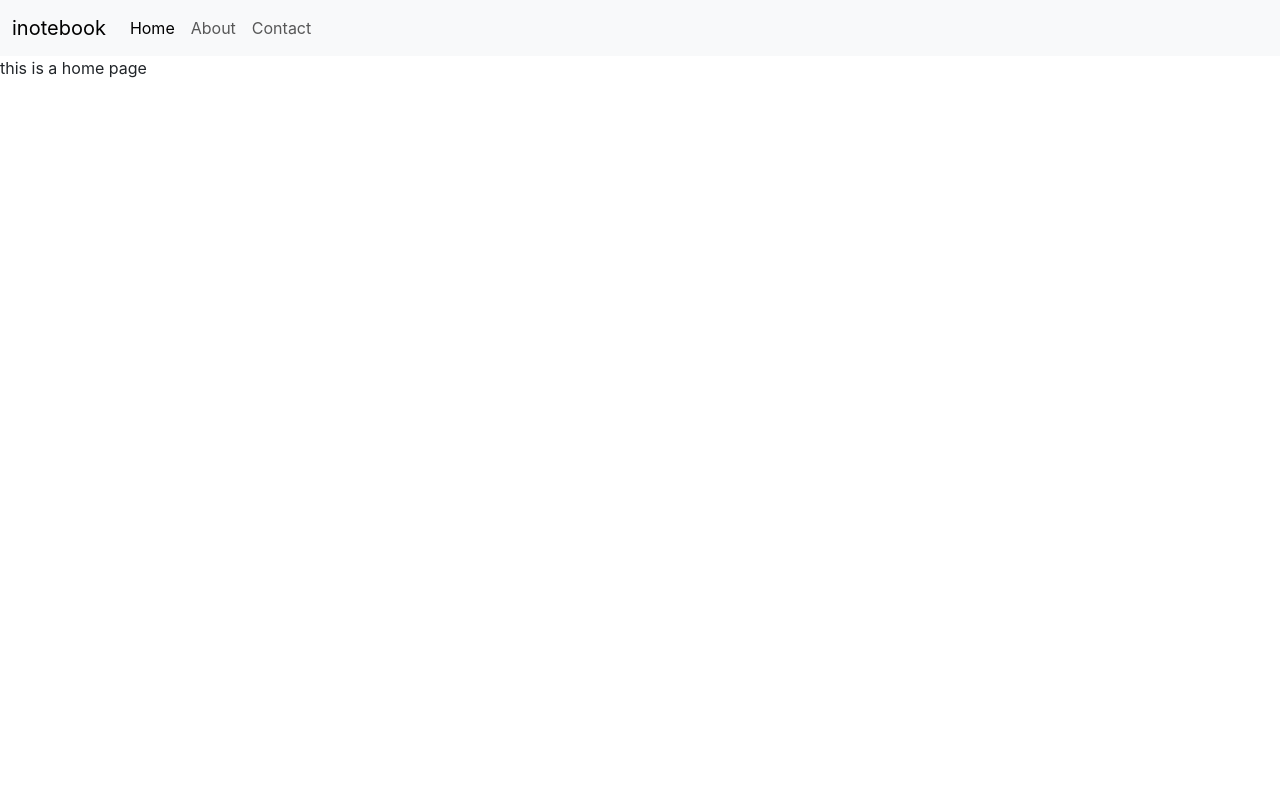
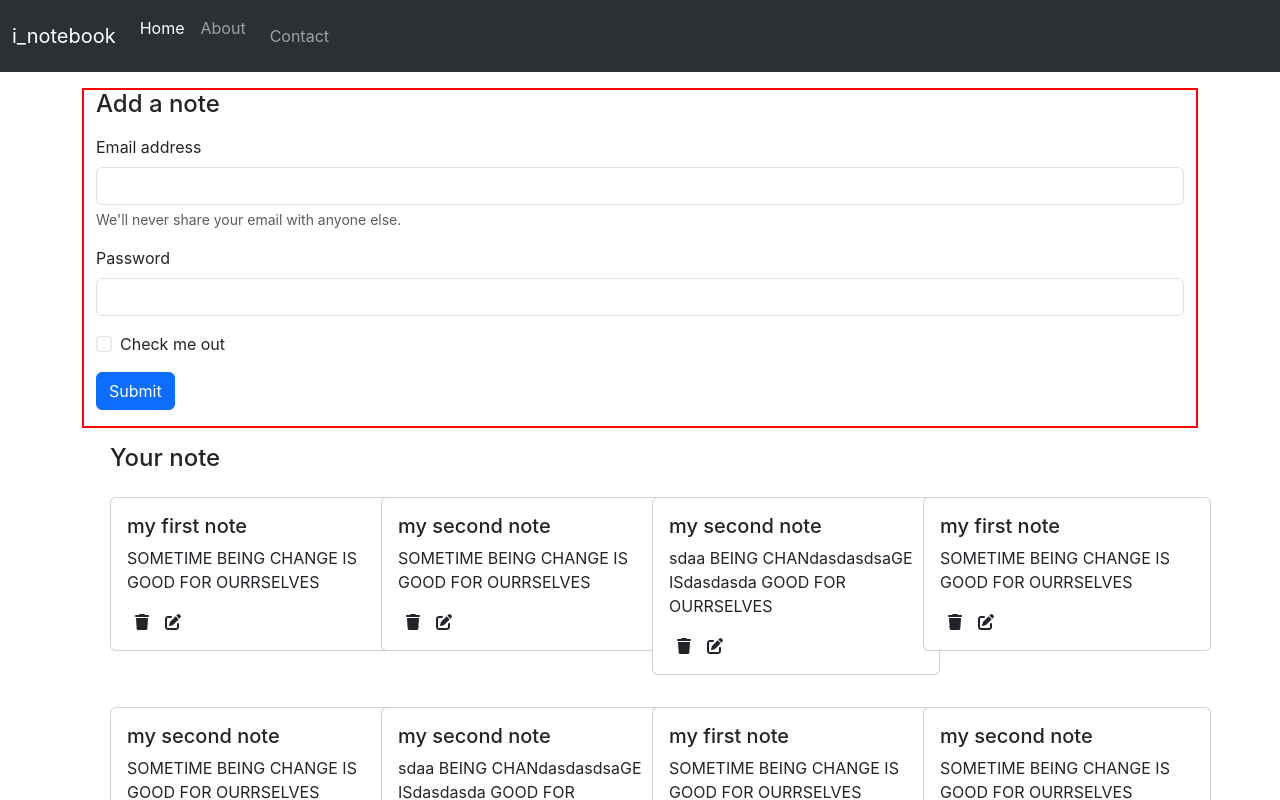
Before and after one commit to besttechaj/Your-notepad, a React (Create React App) app: page / in a window 1280 px wide. Shown: the top 800 px of the page. Built offline with nearby package versions, Linux system fonts and the light colour scheme.

Commit message:
adding notes interface

```diff
--- a/public/index.html
+++ b/public/index.html
@@ -31,6 +31,7 @@
       integrity="sha384-KK94CHFLLe+nY2dmCWGMq91rCGa5gtU4mk92HdvYe+M/SXH301p5ILy+dN9+nJOZ"
       crossorigin="anonymous"
     />
+
     <title>React App</title>
   </head>
   <body>
@@ -51,5 +52,10 @@
       integrity="sha384-ENjdO4Dr2bkBIFxQpeoTz1HIcje39Wm4jDKdf19U8gI4ddQ3GYNS7NTKfAdVQSZe"
       crossorigin="anonymous"
     ></script>
+    <!-- font-awesome-kit -->
+    <script
+      src="https://kit.fontawesome.com/c0e50d9876.js"
+      crossorigin="anonymous"
+    ></script>
   </body>
 </html>
--- a/src/App.js
+++ b/src/App.js
@@ -4,19 +4,23 @@ import Home from './components/Home';
 import About from './components/About';
 import { BrowserRouter as Router, Routes, Route } from 'react-router-dom';
 import Contact from './components/Contact';
+import NoteState from './context/notes/NoteState';
 
 function App() {
   return (
     <>
+      <NoteState>
         <Router>
           <Navbar />
-
+          <div className='container'>
             <Routes>
               <Route path='/' element={<Home />} />
               <Route path='/about' element={<About />} />
               <Route path='/contact' element={<Contact />} />
             </Routes>
+          </div>
         </Router>
+      </NoteState>
     </>
   );
 }
--- a/src/components/Home.js
+++ b/src/components/Home.js
@@ -1,7 +1,54 @@
 import React from 'react';
-
+//importing context
+import Notes from './Notes';
 const Home = () => {
-  return <div>this is a home page</div>;
+  return (
+    <div>
+      <div className='container my-3' style={{ border: '2px solid red' }}>
+        <h4>Add a note</h4>
+        <form className='my-3'>
+          <div className='mb-3'>
+            <label for='exampleInputEmail1' className='form-label'>
+              Email address
+            </label>
+            <input
+              type='email'
+              className='form-control'
+              id='exampleInputEmail1'
+              aria-describedby='emailHelp'
+            />
+            <div id='emailHelp' className='form-text'>
+              We'll never share your email with anyone else.
+            </div>
+          </div>
+          <div className='mb-3'>
+            <label for='exampleInputPassword1' className='form-label'>
+              Password
+            </label>
+            <input
+              type='password'
+              className='form-control'
+              id='exampleInputPassword1'
+            />
+          </div>
+          <div className='mb-3 form-check'>
+            <input
+              type='checkbox'
+              className='form-check-input'
+              id='exampleCheck1'
+            />
+            <label className='form-check-label' for='exampleCheck1'>
+              Check me out
+            </label>
+          </div>
+          <button type='submit' className='btn btn-primary'>
+            Submit
+          </button>
+        </form>
+      </div>
+      <Notes />
+    </div>
+  );
 };
 
 export default Home;
--- a/src/components/Navbar.js
+++ b/src/components/Navbar.js
@@ -1,11 +1,21 @@
-import React from 'react';
+import React, { useEffect } from 'react';
 import { Link } from 'react-router-dom';
+import { useLocation } from 'react-router-dom';
 const Navbar = () => {
+  //storing useLocation inside another variable for further use
+  let location = useLocation();
+  useEffect(() => {
+    console.log(location);
+  }, [location]);
+
   return (
-    <nav className='navbar navbar-expand-lg bg-body-tertiary'>
+    <nav
+      className='navbar navbar-expand-lg bg-body-tertiary '
+      data-bs-theme='dark'
+    >
       <div className='container-fluid'>
         <Link className='navbar-brand' to='/'>
-          inotebook
+          i_notebook
         </Link>
         <button
           className='navbar-toggler'
@@ -21,16 +31,31 @@ const Navbar = () => {
         <div className='collapse navbar-collapse' id='navbarSupportedContent'>
           <ul className='navbar-nav me-auto mb-2 mb-lg-0'>
             <li className='nav-item'>
-              <Link className='nav-link active' aria-current='page' to='/'>
+              <Link
+                className={`nav-link ${
+                  location.pathname === '/' ? 'active' : ''
+                }`}
+                aria-current='page'
+                to='/'
+              >
                 Home
               </Link>
             </li>
             <li className='nav-item'>
-              <Link className='nav-link' to='/about'>
+              <Link
+                className={`nav-link ${
+                  location.pathname === '/about' ? 'active' : ''
+                }`}
+                to='/about'
+              >
                 About
               </Link>
             </li>
-            <li className='nav-item'>
+            <li
+              className={`nav-link ${
+                location.pathname === '/contact' ? 'active' : ''
+              }`}
+            >
               <Link className='nav-link' to='/contact'>
                 Contact
               </Link>
--- /dev/null
+++ b/src/components/NoteItem.js
@@ -0,0 +1,19 @@
+import React from 'react';
+
+const NoteItem = (props) => {
+  const { note } = props;
+  return (
+    <div className='col-md-3 my-3'>
+      <div class='card' style={{ width: '18rem' }}>
+        <div class='card-body'>
+          <h5 class='card-title'>{note.title}</h5>
+          <p class='card-text'> {note.description}</p>
+          <i class='fa-sharp fa-solid fa-trash mx-2'></i>
+          <i class='fa-solid fa-pen-to-square mx-2'></i>
+        </div>
+      </div>
+    </div>
+  );
+};
+
+export default NoteItem;
--- /dev/null
+++ b/src/components/Notes.js
@@ -0,0 +1,25 @@
+import React, { useContext } from 'react';
+//importing context
+import noteContext from '../context/notes/noteContext';
+import NoteItem from './NoteItem';
+
+const Notes = () => {
+  //importing use context
+  const context = useContext(noteContext);
+
+  //const notes=context.notes , const setNotes=context.setNotes can be written using destructure property as :
+  const { notes, setNotes } = context;
+  return (
+    <div>
+      <div className='row mx-3'>
+        <h4>Your note</h4>
+        {notes.map((note) => {
+          return <NoteItem note={note} />;
+        })}
+      </div>
+      ;
+    </div>
+  );
+};
+
+export default Notes;
--- /dev/null
+++ b/src/context/notes/NoteState.js
@@ -0,0 +1,99 @@
+import React, { useState } from 'react';
+
+import NoteContext from './noteContext';
+const NoteState = (props) => {
+  //Fetched current user notes
+  let initialNotes = [
+    {
+      _id: '6461f3cc5820896f131dafee',
+      user: '645c273681d7555ececde6b2',
+      title: 'my first note',
+      description: 'SOMETIME BEING CHANGE IS GOOD FOR OURRSELVES',
+      tag: 'SOMETIME BEING CHANGE IS GOOD FOR OURRSELVES',
+      date: '2023-05-15T08:56:44.951Z',
+      __v: 0,
+    },
+    {
+      _id: '6461f41fe608eb9721c3bf61',
+      user: '645c273681d7555ececde6b2',
+      title: 'my second note',
+      description: 'SOMETIME BEING CHANGE IS GOOD FOR OURRSELVES',
+      tag: 'SOMETIME BEING CHANGE IS GOOD FOR OURRSELVES',
+      date: '2023-05-15T08:58:07.838Z',
+      __v: 0,
+    },
+    {
+      _id: '6461f45f86b2b34dc084c1f1',
+      user: '645c273681d7555ececde6b2',
+      title: 'my second note',
+      description: 'sdaa BEING CHANdasdasdsaGE ISdasdasda GOOD FOR OURRSELVES',
+      tag: 'sdaa BEING CHANdasdasdsaGE ISdasdasda GOOD FOR OURRSELVES',
+      date: '2023-05-15T08:59:11.014Z',
+      __v: 0,
+    },
+    {
+      _id: '6461f3cc5820896f131dafee',
+      user: '645c273681d7555ececde6b2',
+      title: 'my first note',
+      description: 'SOMETIME BEING CHANGE IS GOOD FOR OURRSELVES',
+      tag: 'SOMETIME BEING CHANGE IS GOOD FOR OURRSELVES',
+      date: '2023-05-15T08:56:44.951Z',
+      __v: 0,
+    },
+    {
+      _id: '6461f41fe608eb9721c3bf61',
+      user: '645c273681d7555ececde6b2',
+      title: 'my second note',
+      description: 'SOMETIME BEING CHANGE IS GOOD FOR OURRSELVES',
+      tag: 'SOMETIME BEING CHANGE IS GOOD FOR OURRSELVES',
+      date: '2023-05-15T08:58:07.838Z',
+      __v: 0,
+    },
+    {
+      _id: '6461f45f86b2b34dc084c1f1',
+      user: '645c273681d7555ececde6b2',
+      title: 'my second note',
+      description: 'sdaa BEING CHANdasdasdsaGE ISdasdasda GOOD FOR OURRSELVES',
+      tag: 'sdaa BEING CHANdasdasdsaGE ISdasdasda GOOD FOR OURRSELVES',
+      date: '2023-05-15T08:59:11.014Z',
+      __v: 0,
+    },
+    {
+      _id: '6461f3cc5820896f131dafee',
+      user: '645c273681d7555ececde6b2',
+      title: 'my first note',
+      description: 'SOMETIME BEING CHANGE IS GOOD FOR OURRSELVES',
+      tag: 'SOMETIME BEING CHANGE IS GOOD FOR OURRSELVES',
+      date: '2023-05-15T08:56:44.951Z',
+      __v: 0,
+    },
+    {
+      _id: '6461f41fe608eb9721c3bf61',
+      user: '645c273681d7555ececde6b2',
+      title: 'my second note',
+      description: 'SOMETIME BEING CHANGE IS GOOD FOR OURRSELVES',
+      tag: 'SOMETIME BEING CHANGE IS GOOD FOR OURRSELVES',
+      date: '2023-05-15T08:58:07.838Z',
+      __v: 0,
+    },
+    {
+      _id: '6461f45f86b2b34dc084c1f1',
+      user: '645c273681d7555ececde6b2',
+      title: 'my second note',
+      description: 'sdaa BEING CHANdasdasdsaGE ISdasdasda GOOD FOR OURRSELVES',
+      tag: 'sdaa BEING CHANdasdasdsaGE ISdasdasda GOOD FOR OURRSELVES',
+      date: '2023-05-15T08:59:11.014Z',
+      __v: 0,
+    },
+  ];
+
+  const [notes, setNotes] = useState(initialNotes);
+
+  return (
+    <NoteContext.Provider value={{ notes, setNotes }}>
+      {props.children}
+    </NoteContext.Provider>
+  );
+};
+
+export default NoteState;
--- /dev/null
+++ b/src/context/notes/noteContext.js
@@ -0,0 +1,6 @@
+import { createContext } from 'react';
+
+//creating a new context
+const noteContext = createContext();
+
+export default noteContext;
```
Lines whose indentation alone changed are shown as unchanged.
